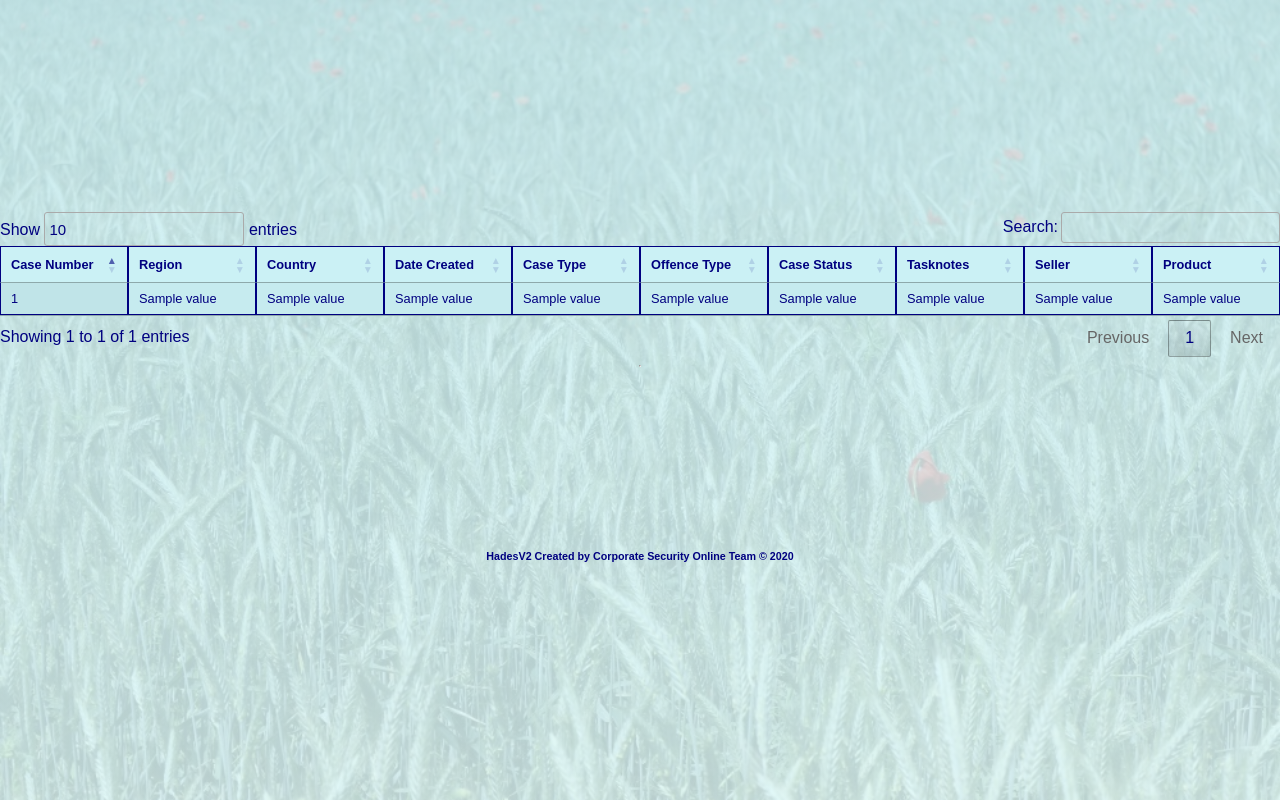
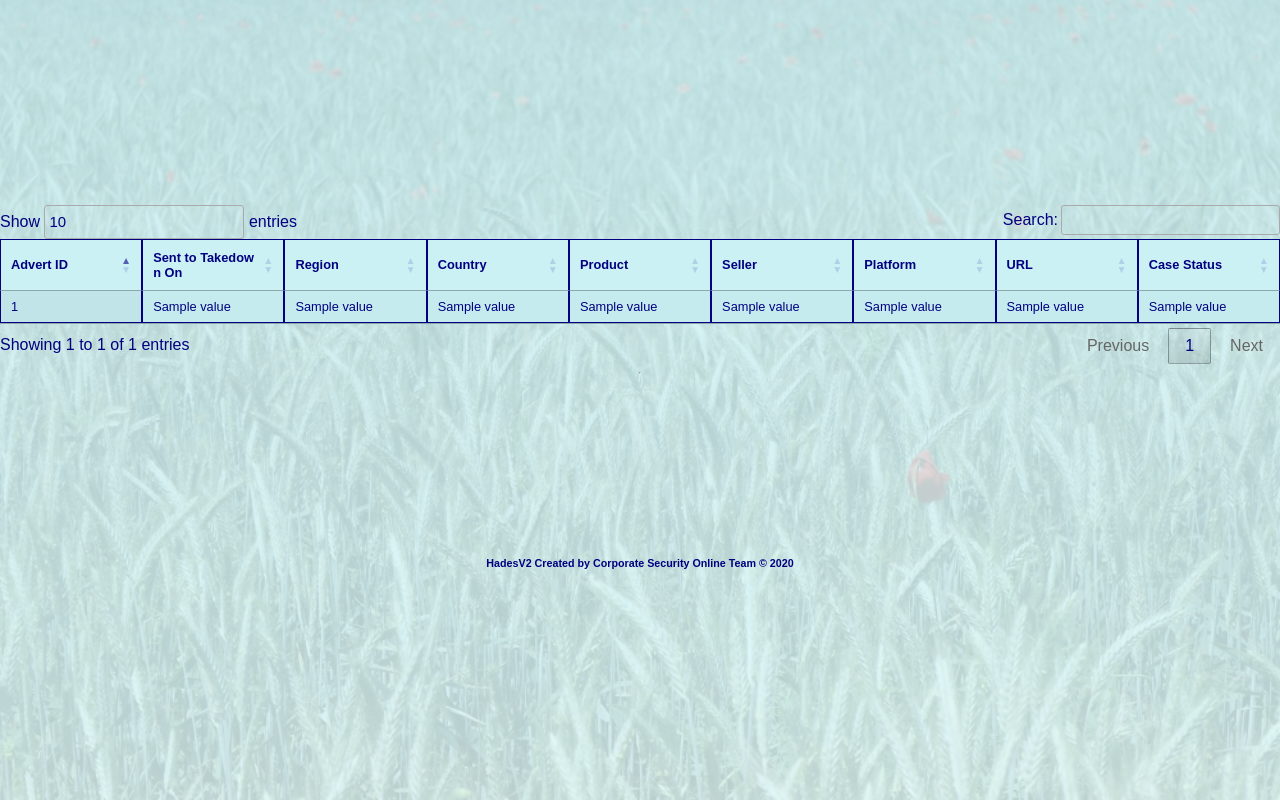
Before and after one commit to Faustas55/g, a Python web app: template templates/takedowns.html in a window 1280 px wide. Shown: the part 38-838 px from the top of the page. Run offline with Jinja, Linux system fonts and the light colour scheme; the template is opened without the code that fills it: most values are stand-ins (such as "Sample title", 1, 10 or a date in 2020); some libraries are stand-ins or nearby versions.

Commit message:
Update takedowns.html

```diff
--- a/templates/takedowns.html
+++ b/templates/takedowns.html
@@ -24,34 +24,32 @@ List Takedowns
     <title>Title</title>
 </head>
 <body>
-    <table id="example" class="display" style="width:100%">
+    <table id="example" class="display">
         <thead>
             <tr>
-                <th>Case Number</th>
+                <th>Advert ID</th>
+                <th>Sent to Takedown On</th>
                 <th>Region</th>
                 <th>Country</th>
-                <th>Date Created</th>
-                <th>Case Type</th>
-                <th>Offence Type</th>
+                <th>Product</th>
+                <th>Seller</th>
+                <th>Platform</th>
+                <th>URL</th>
                 <th>Case Status</th>
-                <th>Tasknotes</th>
-                <th>Seller</th>
-                <th>Product</th>
             </tr>
         </thead>
         <tbody>
             {% for value in tables %}
             <tr>
                 <td>{{ value[0] }}</td>
+                <td>{{ value[16] }}</td>
                 <td>{{ value[1] }}</td>
                 <td>{{ value[2] }}</td>
                 <td>{{ value[3] }}</td>
-                <td>{{ value[4] }}</td>
-                <td>{{ value[5] }}</td>
                 <td>{{ value[6] }}</td>
-                <td>{{ value[7] }}</td>
-                <td>{{ value[8] }}</td>
-                <td>{{ value[9] }}</td>
+                <td>{{ value[10] }}</td>
+                <td>{{ value[11] }}</td>
+                <td>{{ value[26] }}</td>
                 </td>
             </tr>
             {% endfor %}
```
